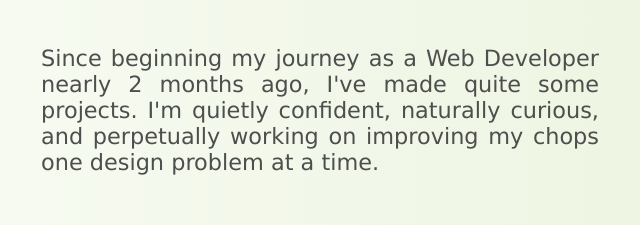
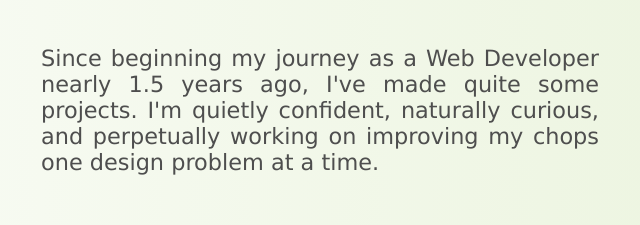
Before and after one commit to naimur-29/Portfolio_01, a plain HTML site: page index.html in a window 1280 px wide. Shown: the part 1249-1474 px from the top of the page, 599-1239 px from the left. Drawn offline with Linux system fonts and the light colour scheme; animation ran at ten frames a second.

Commit message:
Update index.html

```diff
--- a/index.html
+++ b/index.html
@@ -95,7 +95,7 @@
           <div class="about__content">
             <h2>ABOUT ME</h2>
             <p>
-              Since beginning my journey as a Web Developer nearly 2 months ago,
+              Since beginning my journey as a Web Developer nearly 1.5 years ago,
               I've made quite some projects. I'm quietly confident, naturally
               curious, and perpetually working on improving my chops one design
               problem at a time.
```
